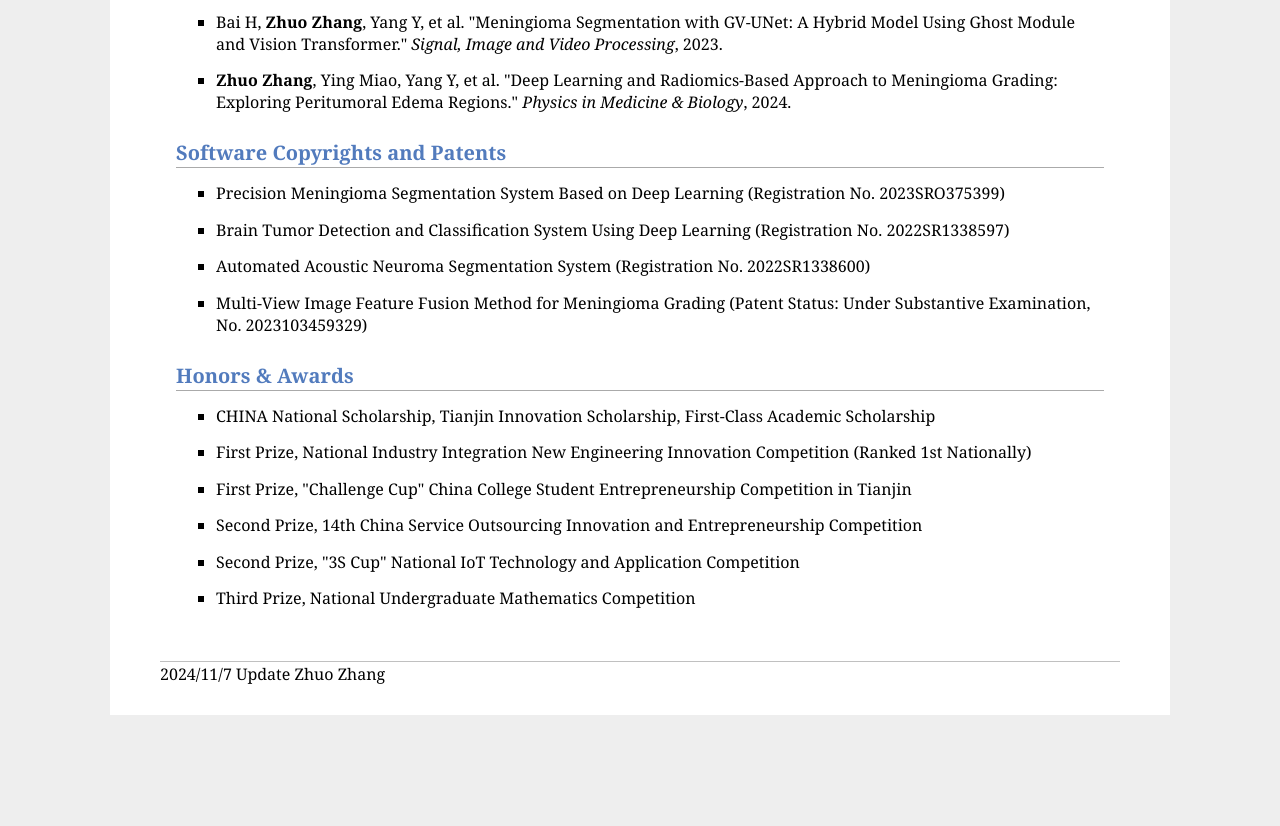
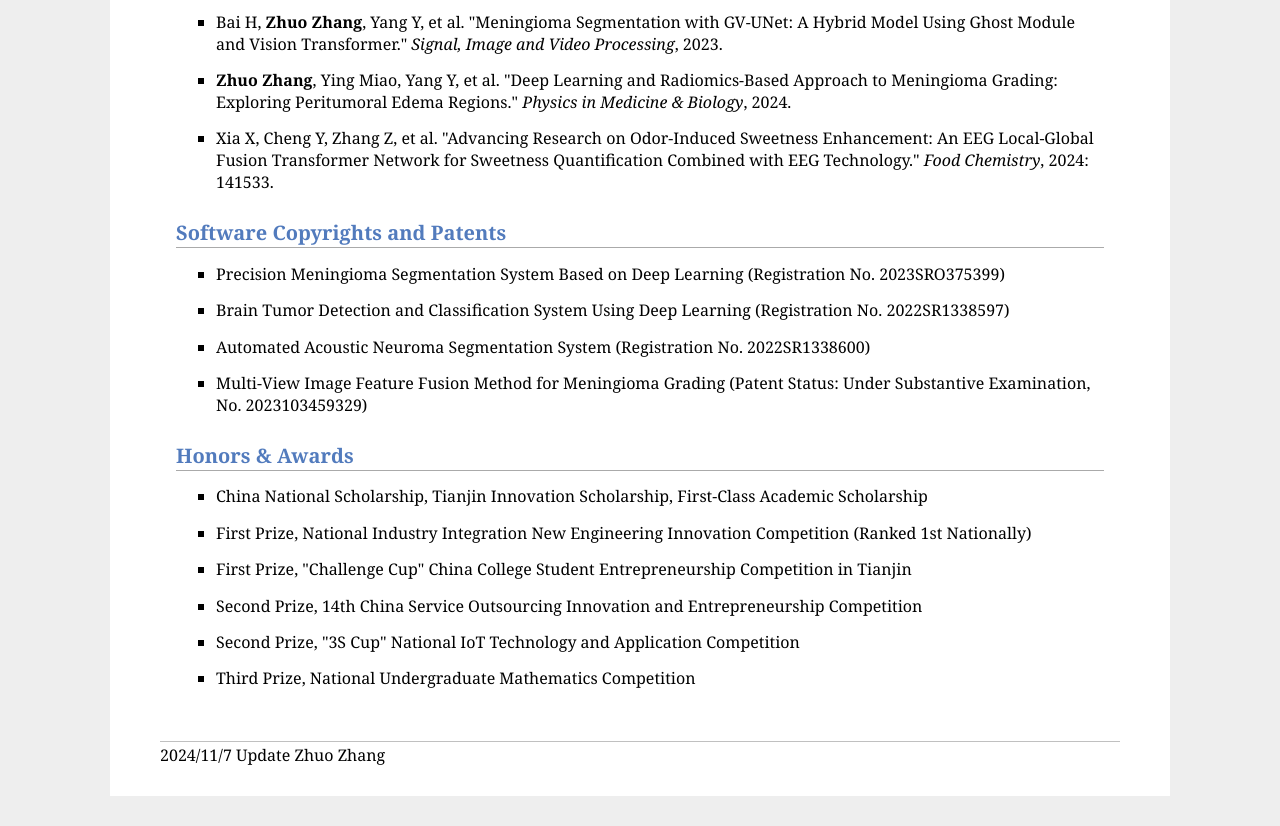
Before and after one commit to zzhang-del/zzhang-del.github.io, a plain HTML site: page index.html in a window 1280 px wide. Shown: the part 1160-1986 px from the top of the page. Before the commit the page ends 1905 px from the top, so only its background shows below. Drawn offline with Linux system fonts and the light colour scheme.

Commit message:
Update index.html

```diff
--- a/index.html
+++ b/index.html
@@ -55,6 +55,7 @@
     <li>Wu H#, <strong>Zhuo Zhang</strong>#, Zhang Y, et al. "ACX-UNet: Multi-scale Lung Parenchyma Segmentation Study with Improved Skip Connection and Cross-Feature Extraction." <em>Signal, Image and Video Processing</em>, 2023.</li>
     <li>Bai H, <strong>Zhuo Zhang</strong>, Yang Y, et al. "Meningioma Segmentation with GV-UNet: A Hybrid Model Using Ghost Module and Vision Transformer." <em>Signal, Image and Video Processing</em>, 2023.</li>
     <li><strong>Zhuo Zhang</strong>, Ying Miao, Yang Y, et al. "Deep Learning and Radiomics-Based Approach to Meningioma Grading: Exploring Peritumoral Edema Regions." <em>Physics in Medicine & Biology</em>, 2024.</li>
+    <li>Xia X, Cheng Y, Zhang Z, et al. "Advancing Research on Odor-Induced Sweetness Enhancement: An EEG Local-Global Fusion Transformer Network for Sweetness Quantification Combined with EEG Technology." <em>Food Chemistry</em>, 2024: 141533.</li>
 </ul>
 
 <h2>Software Copyrights and Patents</h2>
@@ -67,7 +68,7 @@
 
 <h2>Honors & Awards</h2>
 <ul>
-    <li>CHINA National Scholarship, Tianjin Innovation Scholarship, First-Class Academic Scholarship</li>
+    <li>China National Scholarship, Tianjin Innovation Scholarship, First-Class Academic Scholarship</li>
     <li>First Prize, National Industry Integration New Engineering Innovation Competition (Ranked 1st Nationally)</li>
     <li>First Prize, "Challenge Cup" China College Student Entrepreneurship Competition in Tianjin</li>
     <li>Second Prize, 14th China Service Outsourcing Innovation and Entrepreneurship Competition </li>
```
